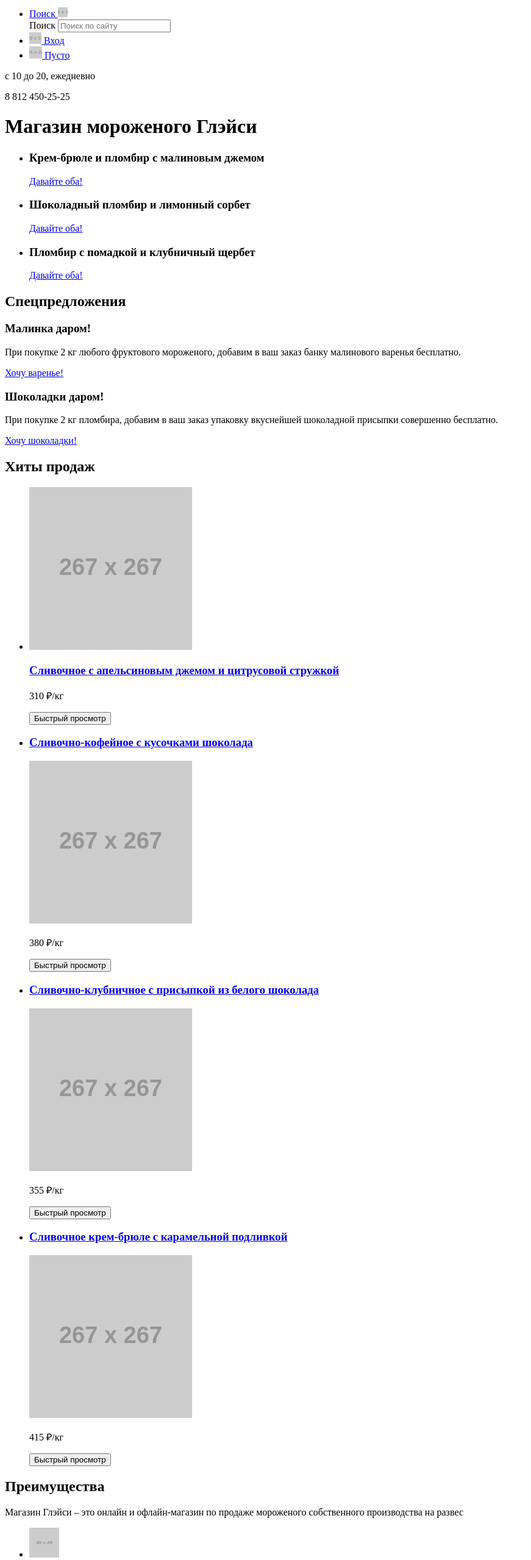
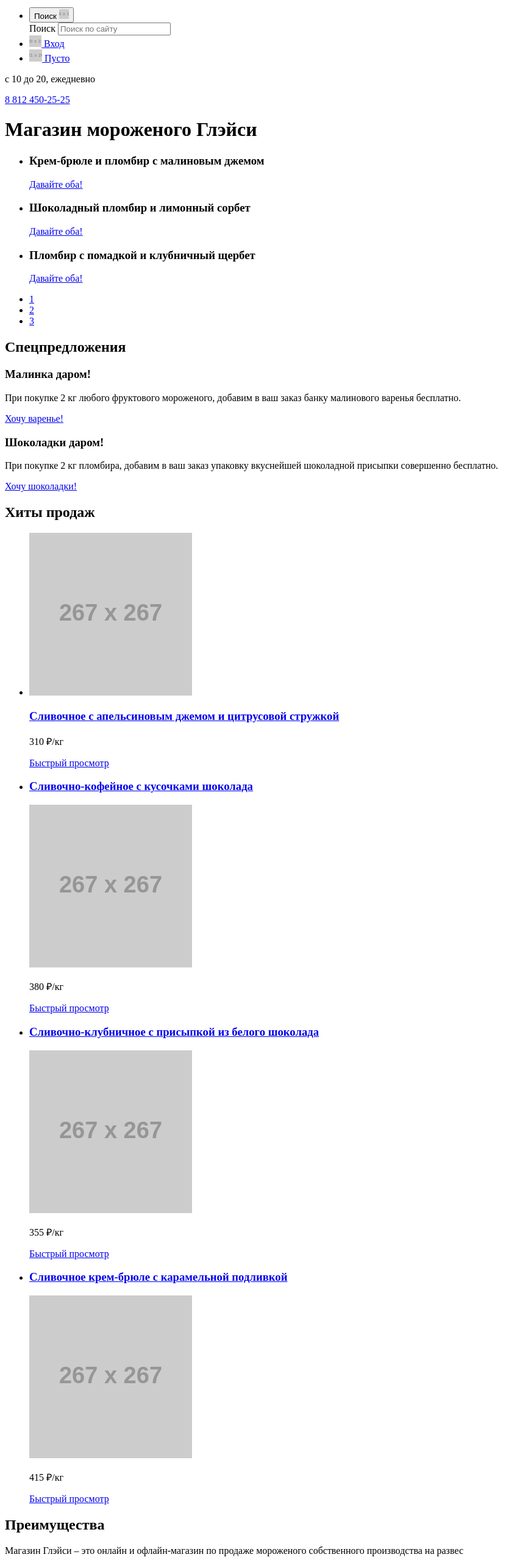
Before and after one commit to oxirusss/287853-gllacy-30, a plain HTML site: page index.html in a window 1280 px wide. Shown: the part 240-2799 px from the top of the page at 61% size, without its empty margins (0-871 px from the left). Drawn offline with Linux system fonts and the light colour scheme; placeholder pictures from the web are drawn by us.

Commit message:
Добавляет корректировки главной страницы

```diff
--- a/index.html
+++ b/index.html
@@ -1,19 +1,20 @@
-
 <!DOCTYPE html>
 <html lang="ru">
+
 <head>
     <meta charset="utf-8">
-    <title>HTML Academy: Глейси</title>
+    <title>Магазин мороженного Глейси</title>
 </head>
 
 <body>
     <header class="main-header">
         <nav class="main-navigation">
-            <div class="logo">
+            <a class="logo" href="#">
                 <img src="https://via.placeholder.com/154x64" alt="Логотип магазина">
-            </div>
+            </a>
             <ul class="site-navigation">
-                <li><a href="catalog.html">Каталог</a>
+                <li>
+                    <a href="catalog.html">Каталог</a>
                     <ul class="submenu-list">
                         <li><span>Новинки</span></li>
                         <li><a href="catalog.html">Сливочное</a></li>
@@ -25,15 +26,19 @@
                 <li><a href="#">Доставка и оплата</a></li>
                 <li><a href="#">О компании</a></li>
             </ul>
+
+
             <ul class="user-navigation">
                 <li>
-                    <a href="#">
-                        <span class="visually-hidden">Поиск</span>
-                        <img src="https://via.placeholder.com/16x16" alt="Значок поиска">
-                    </a>
-                    <form action="https://echo.htmlacademy.ru" method="post">
-                        <label for="search-form">Поиск</label>
-                        <input type="search" name="search" id="search-form" placeholder="Поиск по сайту">
+                    <form action="https://echo.htmlacademy.ru" method="get">
+                        <button type="submit">
+                            <span class="visually-hidden">Поиск</span>
+                            <img src="https://via.placeholder.com/16x16" alt="Значок поиска">
+                        </button>
+                        <div>
+                            <label for="search-form">Поиск</label>
+                            <input type="search" name="search" id="search-form" placeholder="Поиск по сайту">
+                        </div>
                     </form>
                 </li>
                 <li>
@@ -41,6 +46,26 @@
                         <img src="https://via.placeholder.com/20x19" alt="Значок входа">
                         <span class="visually-hidden">Вход</span>
                     </a>
+                    <!--TODO
+                             Черновик разметки формы. Не уверенна, правильно обернуть пункты div или обычным p.
+                              <form action="https://echo.htmlacademy.ru" method="post">
+                                 <a href="#">
+                        <img src="https://via.placeholder.com/20x19" alt="Значок входа">
+                        <span class="visually-hidden">Вход</span>
+                                    </a>
+                                  <div>
+                                      <label for="email-field" class="visually-hidden">Email</label>
+                                      <input type="email" name="email" id="email-field" placeholder="Электронная почта">
+                                      <label for="password-field" class="visually-hidden">Пароль</label>
+                                      <input type="password" name="password" id="password-field" placeholder="Пароль">
+                                      <button type="submit">Войти</button>
+                                  </div>
+                                  <div>
+                                      <p><a href="#">Забыли пароль?</a></p>
+                                      <p><a href="#">Новая регистрация</a></p>
+                                  </div>
+                              </form>
+                   -->
                 </li>
                 <li>
                     <a href="#">
@@ -52,15 +77,17 @@
         </nav>
         <div class="header-contacts">
             <p>с 10 до 20, ежедневно</p>
-            <p>8 812 450-25-25</p>
+            <a href="tel:88124502525">8 812 450-25-25</a>
         </div>
     </header>
+
+
 
 
     <main>
         <h1 class="visually-hidden">Магазин мороженого Глэйси</h1>
         <section class="sliders">
-            <ul>
+            <ul class="slider-list">
                 <li>
                     <h3>Крем-брюле и пломбир с малиновым джемом</h3>
                     <a href="#">Давайте оба!</a>
@@ -73,6 +100,11 @@
                     <h3>Пломбир с помадкой и клубничный щербет</h3>
                     <a href="#">Давайте оба!</a>
                 </li>
+            </ul>
+            <ul class="slider-pagination">
+                <li><a href="#">1</a></li>
+                <li><a href="#">2</a></li>
+                <li><a href="#">3</a></li>
             </ul>
         </section>
         <section class="offers">
@@ -98,28 +130,28 @@
                         <h3>Сливочное с апельсиновым джемом и цитрусовой стружкой</h3>
                     </a>
                     <p>310 ₽<span>/кг</span></p>
-                    <button type="button">Быстрый просмотр</button>
+                    <a href="#">Быстрый просмотр</a>
                 </li>
                 <li><a href="#">
                         <h3>Сливочно-кофейное с кусочками шоколада</h3>
                         <p><img src="https://via.placeholder.com/267x267" alt="Сливочно-кофейное с кусочками шоколада"></p>
                     </a>
                     <p>380 ₽<span>/кг</span></p>
-                    <button type="button">Быстрый просмотр</button>
+                    <a href="#">Быстрый просмотр</a>
                 </li>
                 <li><a href="#">
                         <h3>Сливочно-клубничное с присыпкой из белого шоколада</h3>
                         <p><img src="https://via.placeholder.com/267x267" alt="Сливочно-клубничное с присыпкой из белого шоколада"></p>
                     </a>
                     <p>355 ₽<span>/кг</span></p>
-                    <button type="button">Быстрый просмотр</button>
+                    <a href="#">Быстрый просмотр</a>
                 </li>
                 <li><a href="#">
                         <h3>Сливочное крем-брюле с карамельной подливкой</h3>
                         <p><img src="https://via.placeholder.com/267x267" alt="Сливочное крем-брюле с карамельной подливкой"></p>
                     </a>
                     <p>415 ₽<span>/кг</span></p>
-                    <button type="button">Быстрый просмотр</button>
+                    <a href="#">Быстрый просмотр</a>
                 </li>
             </ul>
         </section>
@@ -128,19 +160,15 @@
             <p>Магазин Глэйси – это онлайн и офлайн-магазин по продаже мороженого собственного производства на развес</p>
             <ul class="features-list">
                 <li class="features-item">
-                    <img src="https://via.placeholder.com/49x49" alt="Мороженое">
                     <p>Все наше мороженое изготавливается на собственном производстве, с использованием современного оборудования и проверенных временем технологий.</p>
                 </li>
                 <li class="features-item">
-                    <img src="https://via.placeholder.com/49x49" alt="Листик">
                     <p>Для приготовления мороженого используются настоящие сливки и молоко высочайшего качества. Все дополнительные ингредиенты и добавки произведены из натурального, экологически чистого сырья.</p>
                 </li>
                 <li class="features-item">
-                    <img src="https://via.placeholder.com/49x49" alt="Корова">
                     <p>Закупка ингредиентов производится только у проверенных фермерских хозяйств и компаний, с которыми нас связывает долговременное сотрудничество.</p>
                 </li>
                 <li class="features-item">
-                    <img src="https://via.placeholder.com/49x49" alt="Градусник">
                     <p>Доставка нашего мороженого до заказчиков осуществляется в специальном термопаке, который не дает мороженому растаять в пути и позволяет сохранить превосходный вкус.</p>
                 </li>
             </ul>
@@ -172,7 +200,7 @@
                     <span>ул. Большая Конюшенная, 19/8, Санкт-Петербург</span>
                 </p>
                 <p>Для заказов по телефону:
-                    <span>8 812 450-25-25</span>
+                    <a href="tel:88124502525">8 812 450-25-25</a>
                     (с 10 до 20 ежедневно)
                 </p>
                 <a href="#">Форма обратной связи</a>
```
